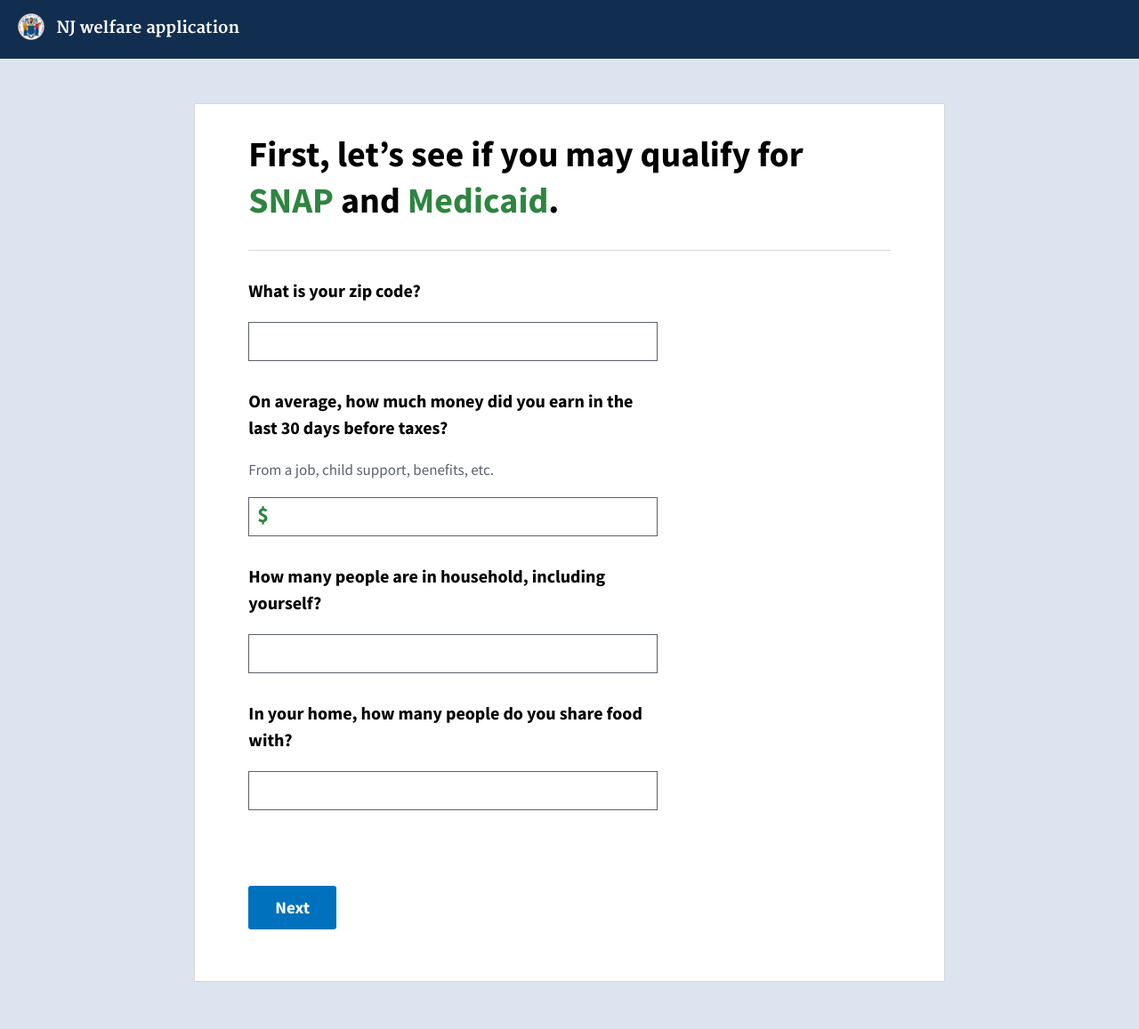
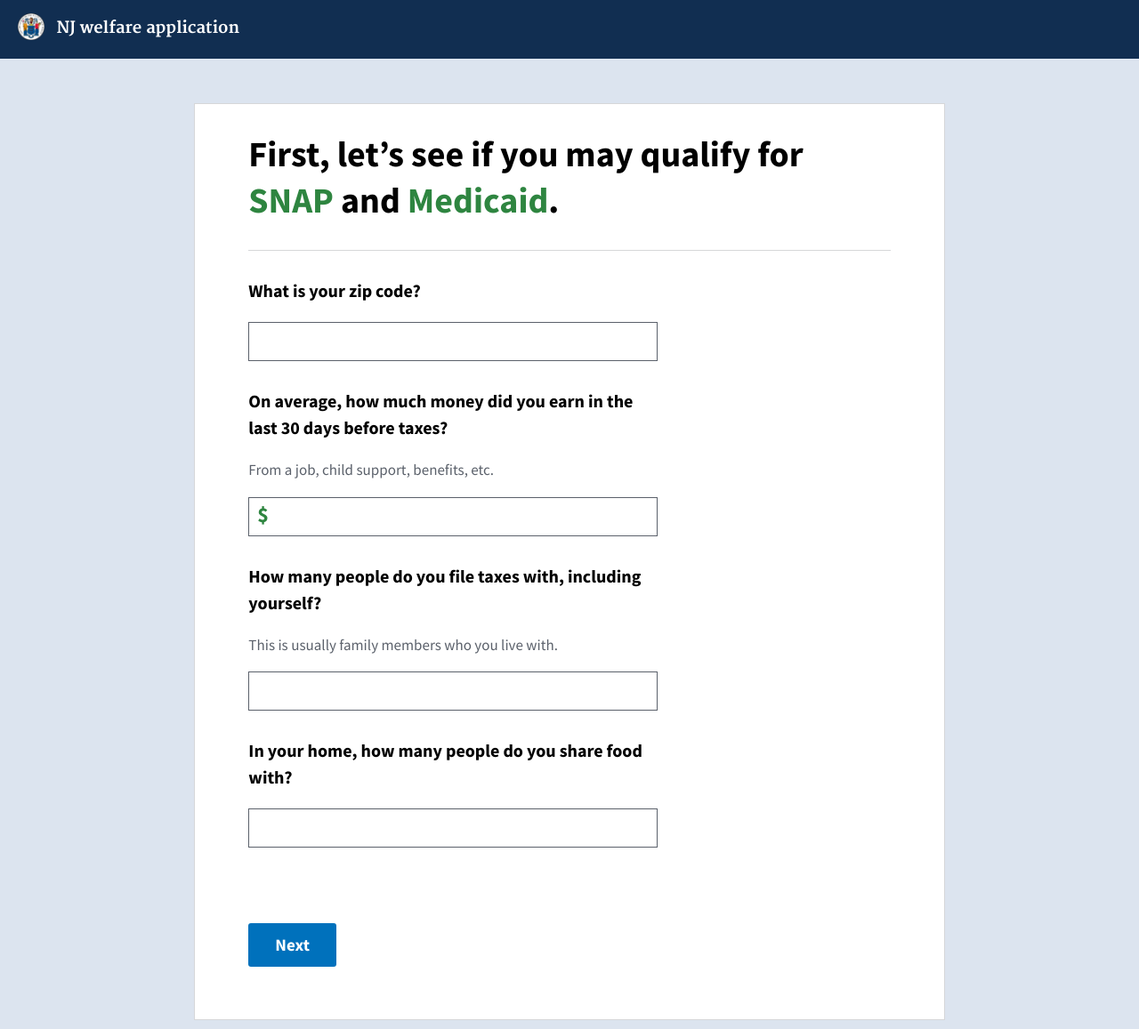
Before and after one commit to usds/benefits-enrollment-prototype, a Jekyll site: the page built from 00-screener/quick-screener.html, in a window 1280 px wide. Shown: the whole page at 89% size. Built offline with Jekyll 4.4.1, drawn with Linux system fonts in a browser that asks for light colours; before the commit the page ends 1114 px from its top, so only the background shows below that.

Commit message:
house questions

```diff
--- a/00-screener/quick-screener.html
+++ b/00-screener/quick-screener.html
@@ -21,7 +21,8 @@
 </div>
 
 <div class="prompt">
-	<p class="prompt__primary-text"><label for="householdLiveWith">How many people are in household, including yourself?</label></p>
+	<p class="prompt__primary-text"><label for="householdLiveWith">How many people do you file taxes with, including yourself?</label></p>
+	<p class="prompt__secondary-text">This is usually family members who you live with.</p>
 </div>
 <div class="response">
 	<input type="tel" id="householdLiveWith" required />
--- a/04-finances/income.html
+++ b/04-finances/income.html
@@ -7,6 +7,7 @@
 
 <div class="prompt">
   <p class="prompt__primary-text"><label for="householdIncome">On average, how much money did you earn in the last 30 days before taxes?</label></p>
+  <p class="prompt__secondary-text">This is usually family members who you live with.</p>
   <div class="explainer">
     <a href="#" class="explainer__toggle" aria-expanded="false" aria-controls="explainer-1">What counts as income?</a>
     <div class="explainer__content" id="explainer-1">
```
